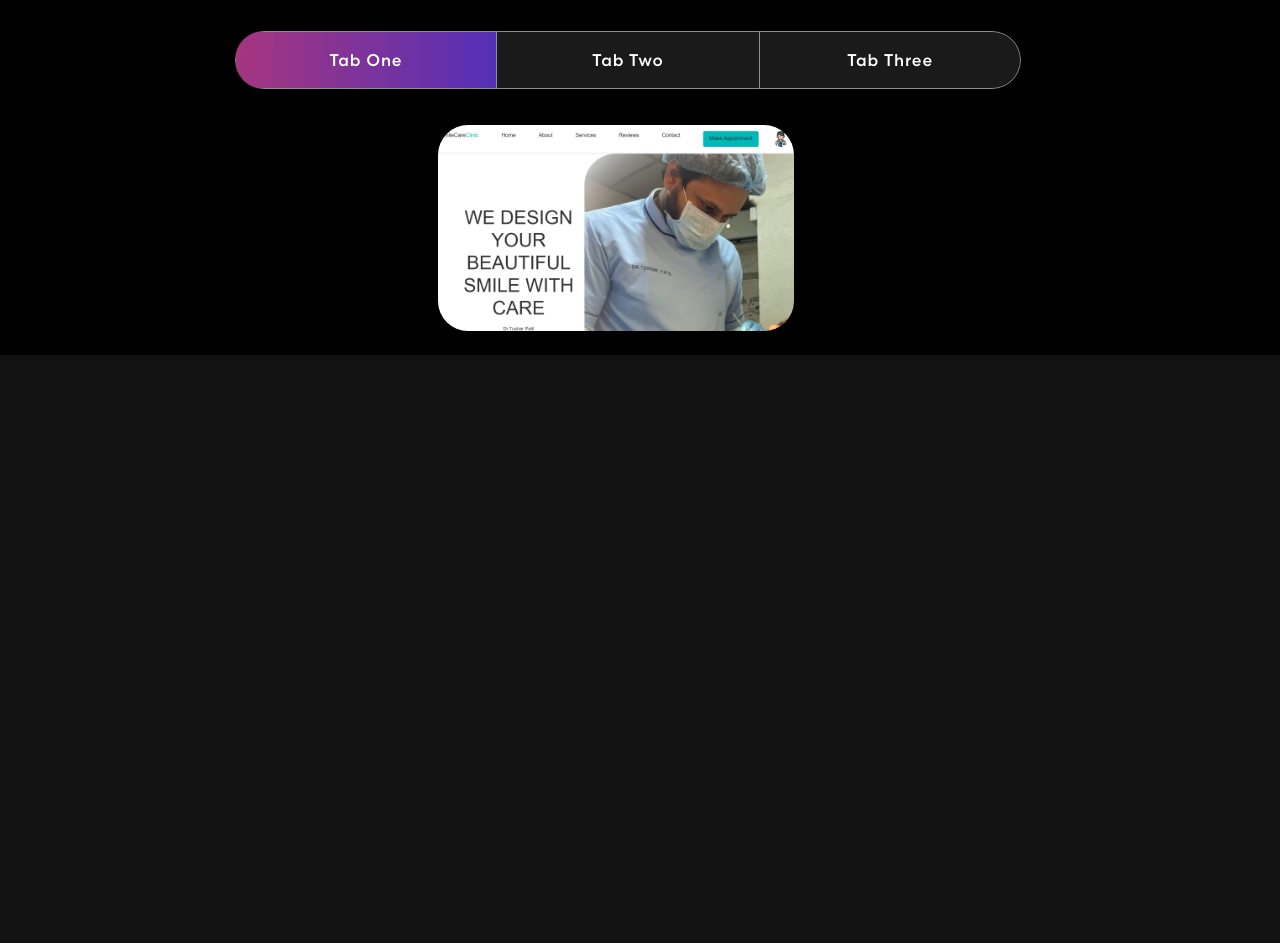
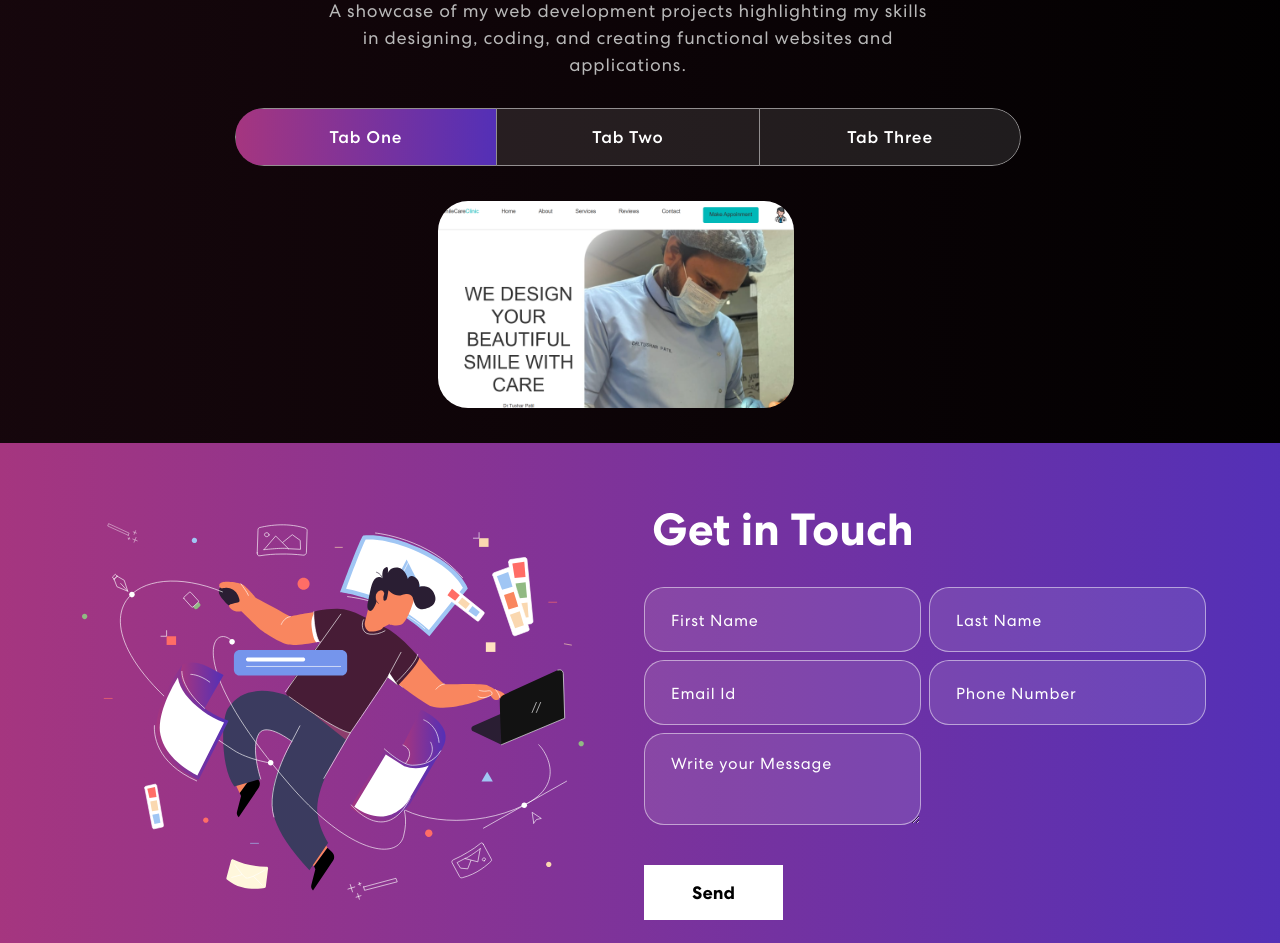
Before and after one commit to pranali901/Portfolio-pranali, a React (Create React App) app: page / in a window 1280 px wide. Shown: the part 1629-2572 px from the top of the page. Before the commit the page ends 1984 px from the top, so only its background shows below. Built offline with nearby package versions, Linux system fonts and the light colour scheme.

Commit message:
php mailer

```diff
--- a/package.json
+++ b/package.json
@@ -7,6 +7,9 @@
     "@testing-library/react": "^13.4.0",
     "@testing-library/user-event": "^13.5.0",
     "bootstrap": "^5.3.3",
+    "cors": "^2.8.5",
+    "express": "^4.21.2",
+    "nodemailer": "^6.9.16",
     "react": "^18.3.1",
     "react-bootstrap": "^2.10.6",
     "react-bootstrap-icons": "^1.11.4",
--- a/src/App.css
+++ b/src/App.css
@@ -325,7 +325,7 @@
 .skills-title {
   font-size: 2.5rem;
   margin-bottom: 2rem;
-  color: #a31eb5;
+  color: #fff;
 }
 
 .skills-grid {
@@ -365,7 +365,7 @@
 
   display: flex;
   justify-content: center;
-  background-color: black;
+  background: linear-gradient(90.21deg, #17070d -5.91%, #000000 111.58%);
   align-items: center;
   height:100%;
 }
@@ -380,6 +380,7 @@
 	font-size: 45px;
 	font-weight: 700;
   text-align: center;
+  margin-top:7%;
 }
 .project p {
   color: #B8B8B8;
@@ -448,7 +449,7 @@
   border-radius: 30px;
   overflow: hidden;
   margin-top: 10%;
-  margin-bottom: 24px;
+  margin-bottom: 10%;
   justify-content: center;
   align-items: center;
   height:100%;
--- a/src/App.js
+++ b/src/App.js
@@ -5,6 +5,7 @@
 import {Banner} from './components/Banner';
 import SkillsSection from './components/Skills';
 import {Projects } from './components/projects';
+import {Contact } from './components/Contact';
 function App() {
   return (
     <div className="App">
@@ -12,6 +13,7 @@
       <Banner/>
       <SkillsSection/>
       <Projects/>
+      <Contact/>
     </div>
 
 
--- /dev/null
+++ b/src/components/Contact.js
@@ -0,0 +1,67 @@
+import { useState } from "react";
+import { Container, Row,Col,Form } from "react-bootstrap";
+import contactImg from "../assets/img/contact-img.svg";
+
+export const Contact =()=>{
+    const formInitialDetails={
+        firstName:'',
+        lastName:'',
+        email:'',
+        phone:'',
+        message: ''
+    };
+    const[formDetails, setFormDetails]=useState(formInitialDetails);
+    const[buttonText, setButtonText]=useState('Send');
+    const[status, setStatus]=useState({});
+    const onFormUpdate = (category, value)=>
+    {
+        setFormDetails({
+            ...formDetails,
+            [category] : value
+        })
+    }
+const handleSubmit =()=>{
+
+}
+    return(
+        <section className="contact" id="connect">
+            <Container>
+                <Row className="align-items-center">
+                    <Col md={6}>
+                        <img src={contactImg} alt="contact us"/>
+                    </Col>
+                    <Col md={6}>
+                    <h2> Get in Touch</h2>
+                    <Form onClick={handleSubmit}>
+                        <Row>
+                            <Col sm={6} className="px-1">
+                            <input type="text" value={formDetails.firstName} placeholder="First Name" onChange={(e)=>onFormUpdate('firstName',e.target.value)}/>
+                            </Col>
+                            <Col sm={6} className="px-1">
+                            <input type="text" value={formDetails.lastName} placeholder="Last Name" onChange={(e)=>onFormUpdate('lastName',e.target.value)}/>
+                            </Col>
+                            <Col sm={6} className="px-1">
+                            <input type="email" value={formDetails.email} placeholder="Email Id" onChange={(e)=>onFormUpdate('email',e.target.value)}/>
+                            </Col>
+                            <Col sm={6} className="px-1">
+                            <input type="tel" value={formDetails.phone} placeholder="Phone Number" onChange={(e)=>onFormUpdate('phone',e.target.value)}/>
+                            </Col>
+                            <Col sm={6} className="px-1">
+                             <textarea row="6" value={formDetails.message} placeholder="Write your Message" onChange={(e)=>onFormUpdate('message',e.target.value)}/>
+                            <button type='submit'><span>{buttonText}</span></button>
+                            </Col>
+                            {
+                                status.message &&
+                                <Col>
+                                <p className={status.success ===false? "danger": "success"}>{status.message}</p>
+                                </Col>
+                            }
+
+                        </Row>
+                    </Form>
+                    </Col>
+                         </Row>
+            </Container>
+        </section>
+    )
+}
```
Also changed, not shown: server.js (added, +51 -0 lines), 1 other file (tests, documents, lock files or other folders).
